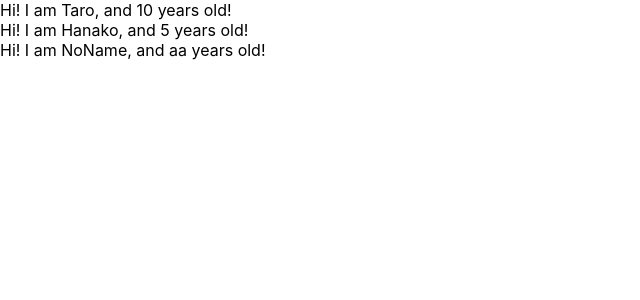
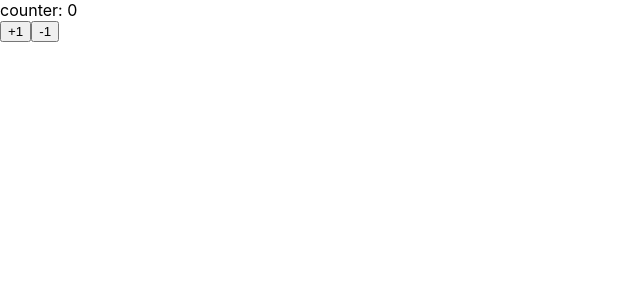
Before and after one commit to xSkulq/udemy-react-redux-crud-application, a React (Create React App) app: page / in a window 1280 px wide. Shown: the top 300 px of the page, without its empty margins (0-640 px from the left). Built offline with nearby package versions, Linux system fonts and the light colour scheme.

Commit message:
learn state and setState

```diff
--- a/src/App.js
+++ b/src/App.js
@@ -1,41 +1,31 @@
-import React from 'react';
-import PropTypes from 'prop-types';
+import React, { Component } from 'react';
 
-/*class App extends Component {
+const App = () => (<Counter></Counter>)
+
+class Counter extends Component {
+  constructor(props){
+    super(props);
+    this.state = {count: 0};
+  }
+
+  handlePlusButton = () => {
+    this.setState({ count: this.state.count + 1 });
+  }
+
+  handleMinusButton = () => {
+    this.setState({ count: this.state.count - 1 });
+  }
+
   render(){
     return (
       <React.Fragment>
-        <label htmlFor="bar">bar</label>
-        <input type="text" onChange={() => {console.log("I am clicked!")}} />
+        <div>counter: { this.state.count }</div>
+        <button onClick={ this.handlePlusButton }>+1</button>
+        <button onClick={ this.handleMinusButton }>-1</button>
       </React.Fragment>
     )
   }
-}*/
-
-const App = () => {
-  const profiles = [
-    { name: "Taro", age: 10},
-    { name: "Hanako", age: 5},
-    { name: "NoName", age: 'aa'}
-  ]
-  return (
-    <div>
-      {
-        profiles.map((profile,index) => {
-          return <User name={profile.name} age={profile.age} key={index} />
-        })
-      }
-    </div>
-  )
 }
 
-const User = (props) => {
-  return <div>Hi! I am {props.name}, and {props.age} years old! </div>
-}
-
-User.protoTypes = {
-  name: PropTypes.string,
-  age: PropTypes.number.isRequired
-}
 
 export default App;
```
